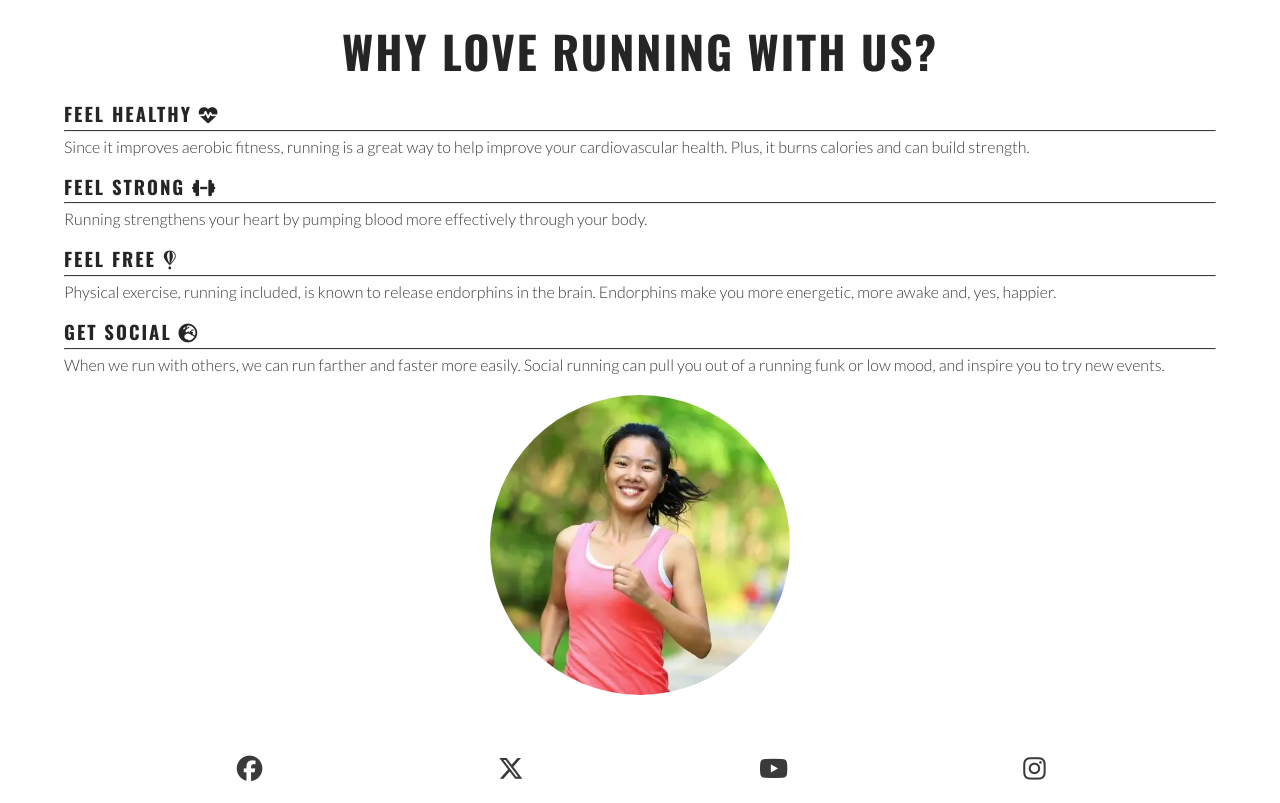
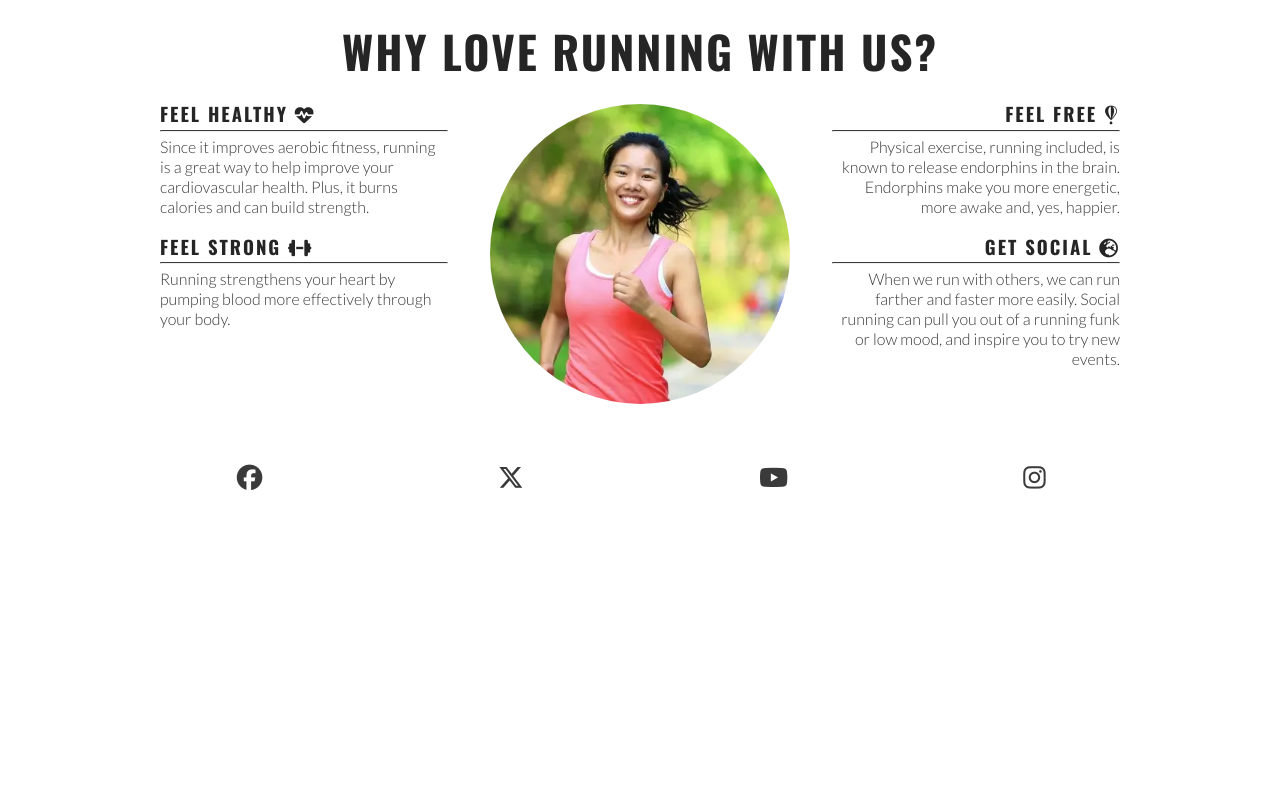
Before and after one commit to ProfYaffle88/Love-Running-Project, a plain HTML site: page index.html in a window 1280 px wide. Shown: the part 681-1484 px from the top of the page. After the commit the page ends 1193 px from the top, so only its background shows below. Drawn offline with nearby package versions, Linux system fonts and the light colour scheme.

Commit message:
Make reasons section responsive

```diff
--- a/assets/css/style.css
+++ b/assets/css/style.css
@@ -18,7 +18,9 @@ body {
     font-family: 'Lato', sans-serif;
 }
 
-h1, h2, h3 {
+h1,
+h2,
+h3 {
     font-family: 'Oswald', sans-serif;
     text-transform: uppercase;
     letter-spacing: 2px;
@@ -49,7 +51,7 @@ header a {
     list-style-type: none;
 }
 
-#menu > li {
+#menu>li {
     margin-bottom: 1em;
 }
 
@@ -112,7 +114,8 @@ main {
     padding-left: 10px;
 }
 
-#cover-text > h2, #cover-text > h3 {
+#cover-text>h2,
+#cover-text>h3 {
     color: #ffffff;
 }
 
@@ -129,7 +132,8 @@ main {
     font-size: 280%;
 }
 
-#benefits-physical > div, #benefits-mental > div {
+#benefits-physical>div,
+#benefits-mental>div {
     line-height: 20px;
     margin-bottom: 20px;
 
@@ -178,6 +182,7 @@ main {
 
 /* Media query: tablets and larger */
 @media screen and (min-width: 768px) {
+
     /* Header */
     nav {
         display: block;
@@ -191,7 +196,7 @@ main {
         display: flex;
     }
 
-    #menu > li {
+    #menu>li {
         padding-left: 1rem;
     }
 
@@ -217,6 +222,24 @@ main {
         width: 300px;
         right: 50px;
     }
+
+    /* Reasons section */
+    #benefits-physical,
+    #benefits-mental {
+        display: flex;
+        flex-direction: column;
+        width: 100%;
+    }
+
+    #benefits-physical>div,
+    #benefits-mental>div {
+        width: 75%;
+    }
+
+    #benefits-mental>div {
+        text-align: end;
+        align-self: flex-end;
+    }
 }
 
 /* Laptops and larger */
@@ -227,3 +250,32 @@ main {
         border-bottom: 1px solid #3a3a3a;
     }
 }
+
+/* Widescreens */
+@media screen and (min-width: 1200px) {
+    /* Reasons Section */
+    #benefits {
+        display: flex;
+        flex-direction: row;
+    }
+
+    #benefits>div {
+        flex: 1;
+    }
+
+    #benefits-image {
+        order: 0;
+    }
+
+    #benefits-mental {
+        order: 1;
+    }
+
+    #benefits-mental>div {
+        align-self: flex-start;
+    }
+
+    #benefits-physical>div {
+        align-self: flex-end;
+    }
+}
```
